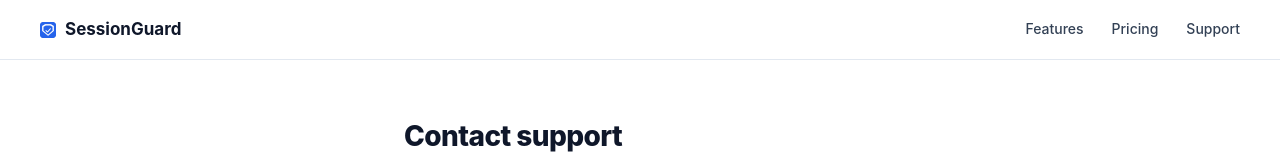
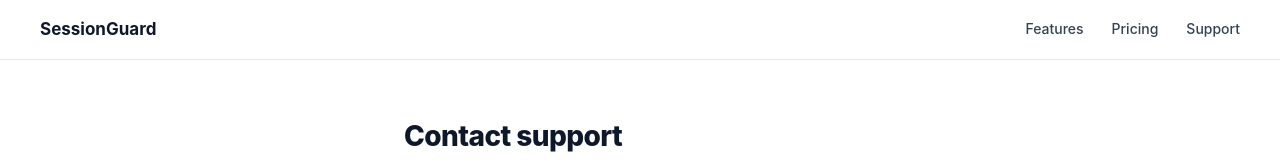
Before and after one commit to aydinbattaglia/SessionGuard, a browser extension: page docs/contact.html in a window 1280 px wide. Shown: the top 160 px of the page. Drawn offline with Linux system fonts and the light colour scheme.

Commit message:
Remove logo image from nav, text only

```diff
--- a/docs/contact.html
+++ b/docs/contact.html
@@ -73,10 +73,7 @@
 <body>
 
 <nav>
-  <a href="index.html" class="nav-logo">
-    <img src="icon.png" alt="SessionGuard" class="nav-logo-img">
-    SessionGuard
-  </a>
+  <a href="index.html" class="nav-logo">SessionGuard</a>
   <div class="nav-links">
     <a href="index.html#features">Features</a>
     <a href="pricing.html">Pricing</a>
```
Also changed, not shown: docs/index.html (+1 -4 lines), docs/pricing.html (+1 -4 lines).
